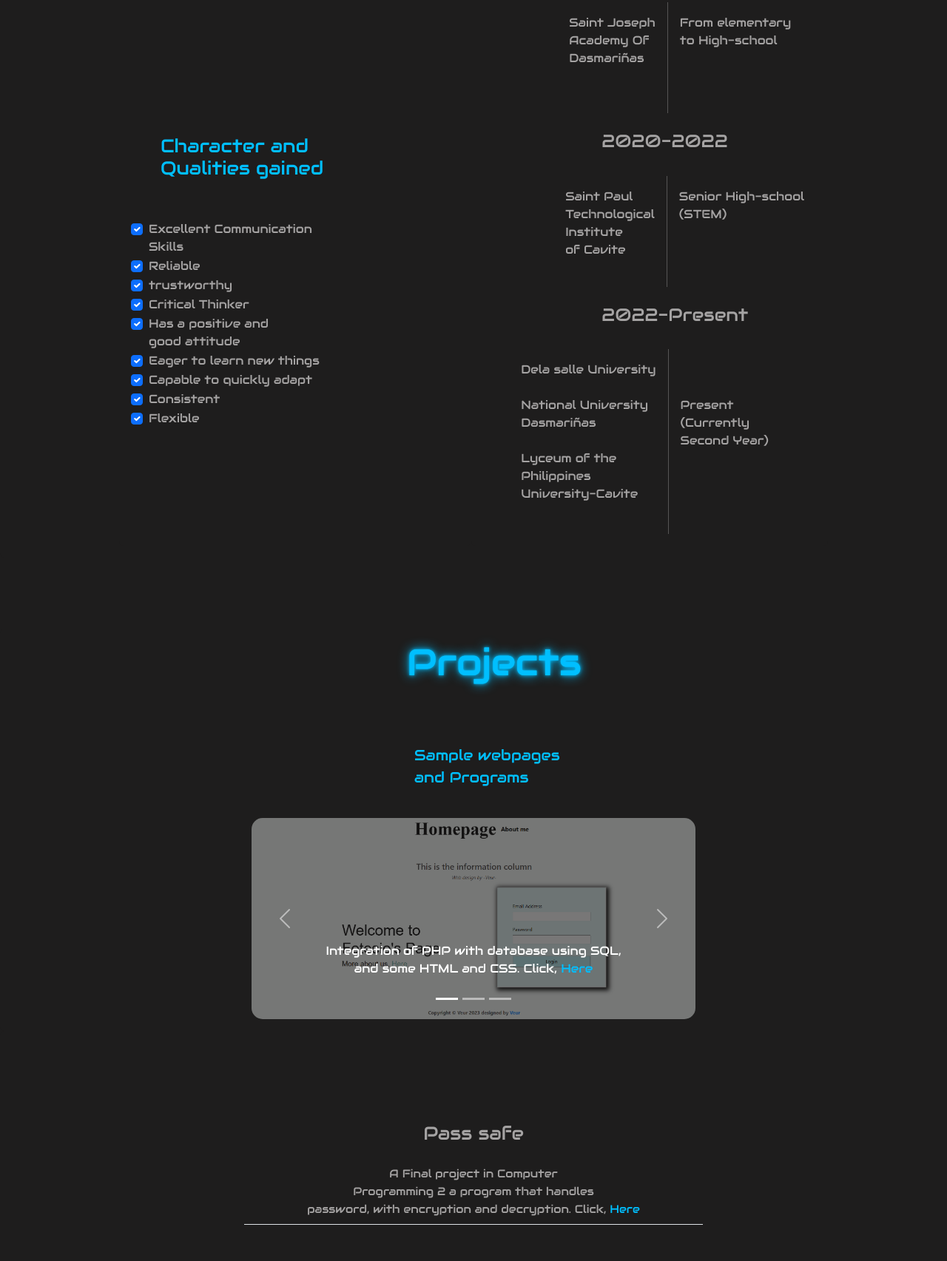
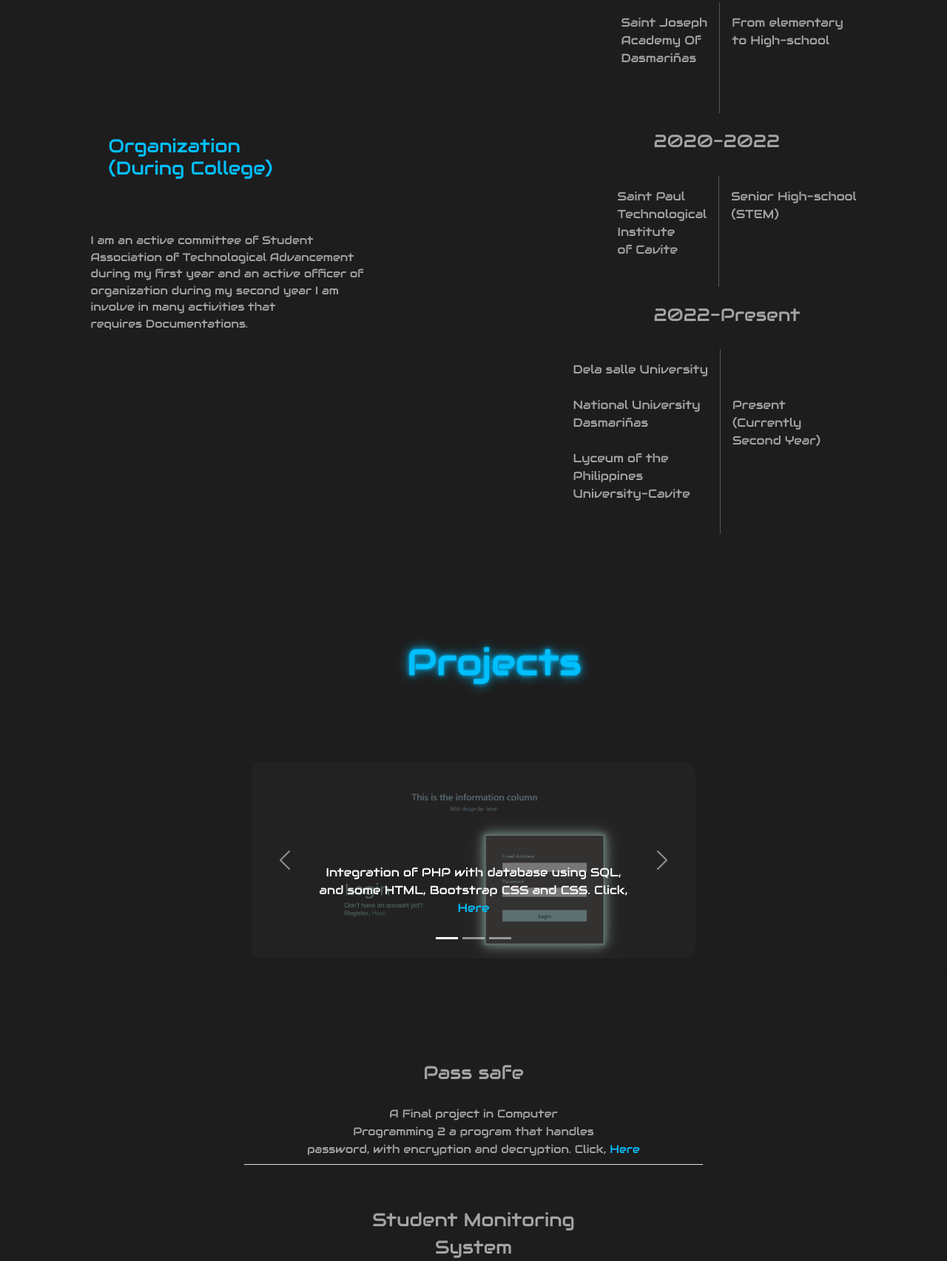
Before and after one commit to Veur31/Final_ProjecT_Fetesio, a plain HTML site: page index.html in a window 1280 px wide. Shown: the part 2480-4185 px from the top of the page at 74% size. Drawn offline with nearby package versions, Linux system fonts and the light colour scheme.

Commit message:
commit change

```diff
--- a/index.html
+++ b/index.html
@@ -13,11 +13,13 @@
 <body>
 
 	<nav id="navbar-example2" class="navbar navbar-expand-lg  px-3 mb-3" style="background-color: rgb(30, 29, 29)">
+
 		<div class="type">
 			<a class="navbar-brand" href="#front" style="color:#00BFFF;"><span class= "typing-effect1" style="font-size: 30px;">FETESIO { }</span></a>
 
 		</div>
 		<ul class="nav nav-pills mx-auto">
+
 		  <li class="nav-item about_me">
 			<a class="nav-link" href="#scrollspyHeading1" style="color:rgb(165, 163, 163);">About Me</a>
 		  </li>
@@ -29,7 +31,7 @@
 		  </li>
 		</ul>
 	</nav>
-	<div id="scrollspyHeading3">
+	<div id="scrollspyHeading1">
 		<div data-aos="fade-right"
 		 data-aos-offset="300"
 		 data-aos-easing="ease-in-sine">
@@ -108,9 +110,7 @@
 	</div>
 </div>
 <br><br><br><br><br>
-<div data-aos="fade-right"
-     data-aos-offset="300"
-     data-aos-easing="ease-in-sine">
+<div data-aos="zoom-in-down">
 
 	<div class="card">
 		<div class="card-body mx-auto">
@@ -175,66 +175,17 @@
  																flex-wrap:wrap;">
 						<div class="card-body mx-auto"  style="border: none; padding-right: 200px;">
 							<br><br><br><br><br><br><br><br><br><br>
-					<h4 class="about-me mx-auto" style="padding-left: 40px;color: #00BFFF; font-size: 25px;">Character and <br>
-						Qualities gained
+					<h4 class="about-me mx-auto" style="padding-left: 40px;color: #00BFFF; font-size: 25px;">Organization <br> (During College)
 					</h4>
 					<br><br>
-					<div class="form-check">
-						<input class="form-check-input" type="checkbox" value="" id="flexCheckChecked" checked>
-						<label class="form-check-label" for="flexCheckChecked">
-						 Excellent Communication <br> Skills
-						</label>
+					<div class="card">
+						<div class="card-body">
+						  <p style="font-size: 15px; color:rgb(165, 163, 163); ;">
+							I am an active committee of Student <br> Association of Technological Advancement <br> during my first year and
+							an active officer of <br> organization during my second year I am <br>
+							involve in many activities that <br> requires Documentations. </p>
+						</div>
 					  </div>
-					  <div class="form-check">
-						<input class="form-check-input" type="checkbox" value="" id="flexCheckChecked" checked>
-						<label class="form-check-label" for="flexCheckChecked">
-						  Reliable
-						</label>
-					  </div>
-					  <div class="form-check">
-						<input class="form-check-input" type="checkbox" value="" id="flexCheckChecked" checked>
-						<label class="form-check-label" for="flexCheckChecked">
-						  trustworthy
-						</label>
-					  </div>
-					  <div class="form-check">
-						<input class="form-check-input" type="checkbox" value="" id="flexCheckChecked" checked>
-						<label class="form-check-label" for="flexCheckChecked">
-						  Critical Thinker
-						</label>
-					  </div>
-					  <div class="form-check">
-						<input class="form-check-input" type="checkbox" value="" id="flexCheckChecked" checked>
-						<label class="form-check-label" for="flexCheckChecked">
-						  Has a positive and <br>
-						  good attitude
-						</label>
-					  </div>
-					  <div class="form-check">
-						<input class="form-check-input" type="checkbox" value="" id="flexCheckChecked" checked>
-						<label class="form-check-label" for="flexCheckChecked">
-						 Eager to learn new things
-						</label>
-					  </div>
-					  <div class="form-check">
-						<input class="form-check-input" type="checkbox" value="" id="flexCheckChecked" checked>
-						<label class="form-check-label" for="flexCheckChecked">
-						 Capable to quickly adapt
-						</label>
-					  </div>
-					  <div class="form-check">
-						<input class="form-check-input" type="checkbox" value="" id="flexCheckChecked" checked>
-						<label class="form-check-label" for="flexCheckChecked">
-						 Consistent
-						</label>
-					  </div>
-					  <div class="form-check">
-						<input class="form-check-input" type="checkbox" value="" id="flexCheckChecked" checked>
-						<label class="form-check-label" for="flexCheckChecked">
-						 Flexible
-						</label>
-					  </div>
-
 
 
 
@@ -247,6 +198,7 @@
 						<div>
 							<div>
 								<div class="card" style="border: none;">
+
 									<div class="card-body mx-auto"  style="border: none;">
 										<h4 style="padding-left: 180px; color: rgb(165, 163, 163); border: none;" >2012-2020</h4><br>
 										<div class="d-flex" style="height: 150px; padding-left: 100px;">
@@ -288,15 +240,15 @@
 			</div>
 <br><br><br><br>
 <div id="scrollspyHeading3">
-	<div data-aos="fade-right"
-     data-aos-offset="300"
-     data-aos-easing="ease-in-sine">
+<div data-aos="fade-up"
+     data-aos-anchor-placement="bottom-bottom">
+
 
 		<div class="card" style="border: none;">
 			<div class="card-body mx-auto" style="border: none;">
 				<h1 class="about-me mx-auto" style="padding-left: 210px;">Projects</h1>
 				<br><br><br>
-				<p style="padding-left: 220px;color: #00BFFF; font-size: 20px;">Sample webpages<br> and Programs</p>
+
 				<br>
 				<div id="carouselExampleCaptions" class="carousel slide " style="max-width: 600px ; margin: 0 auto;">
 					<div class="carousel-indicators ">
@@ -306,9 +258,9 @@
 					</div>
 					<div class="carousel-inner" style="border-radius: 15px;">
 					<div class="carousel-item active">
-						<img src="photos/withsql.png" class="d-block w-100" alt="..." style="opacity: 0.4;">
+						<img src="photos/website.png" class="d-block w-100" alt="..." style="opacity: 0.4;">
 						<div class="carousel-caption d-none d-md-block">
-						<p>Integration of PHP with database using SQL, and some HTML and CSS. Click, <a href="https://github.com/Veur31/unitconverter"style="color: #00BFFF; text-decoration: none;"> Here</a></p>
+						<p>Integration of PHP with database using SQL, and some HTML, Bootstrap CSS and CSS. Click, <a href="https://github.com/Veur31/Website_Movie"style="color: #00BFFF; text-decoration: none;"> Here</a></p>
 						</div>
 					</div>
 					<div class="carousel-item">
@@ -321,7 +273,7 @@
 						<img src="photos/gui.png" class="d-block w-100" alt="..." style="opacity: 0.5	;">
 						<div class="carousel-caption d-none d-md-block">
 						<p style="font-size: 15px;">This GUI is my final project in OOP(Object Oriented Programming)
-						with the integration of tkinker, and using Python language. Click, <a href="https://github.com/Veur31/gui"style="color: #00BFFF; text-decoration: none;"> Here</a></p>
+						with the integration of tkinker, and using Python language. Click, <a href="https://github.com/Veur31/PROJECT_OOP_FETESIO"style="color: #00BFFF; text-decoration: none;"> Here</a></p>
 						</div>
 					</div>
 					</div>
@@ -337,10 +289,7 @@
 			</div>
 		</div>
 	</div>
-	<div data-aos="fade-right"
-	data-aos-offset="300"
-	data-aos-easing="ease-in-sine">
-
+	<div data-aos="fade-up">
 <div class="card">
 	<div class="card-body mx-auto">
 		<br><br><br>
@@ -354,21 +303,12 @@
 			<span style="font-size: 15px;">Final Project in Computer  <br> Programming 2, this is a program written  <br>in python that handles  student
 			attendance for professors. Click, <a href="https://github.com/Veur31/Student-Monitoring-system/tree/main"style="color: #00BFFF; text-decoration: none;">Here</a></span>
 			</li>
-			<br><br>
-			<li class="list-group-item" style="background-color: rgb(30, 29, 29); color: rgb(165, 163, 163);"><span style="font-size: 25px;">Weather Checker</span> <br><br>
-			<span style="font-size: 15px;">Implementation of OpenWeatherMap  <br>(API)  to get  the accurate data from one place <a href="https://github.com/Veur31/wewather"style="color: #00BFFF; text-decoration: none;">Here</a></span></li>
+
 			<br><br>
 			<li class="list-group-item" style="background-color: rgb(30, 29, 29); color: rgb(165, 163, 163);"><span style="font-size: 25px;">Student Information <br>
 			System</span> <span style="font-size: 15px;"><br><br>This a project for our OOP <br> class this second year with the implementation of <br>  OOP principles, and using python library-tkinker. Click, <a href="https://github.com/Veur31/gui"style="color: #00BFFF; text-decoration: none;">Here</a></span></li>
-			<br><br>
-			<li class="list-group-item" style="background-color: rgb(30, 29, 29); color: rgb(165, 163, 163);"><span style="font-size: 25px;">Unit converter</span><br><br> <span style="font-size: 15px;">Unit converter,
-			Lenght converter, <br>Weight Converter, and Temperature converter. Click, <a href="https://github.com/Veur31/unitconverter"style="color: #00BFFF; text-decoration: none;"> Here</a></span></li>
-			<br><br>
-			<li class="list-group-item" style="background-color: rgb(30, 29, 29); color: rgb(165, 163, 163);"><span style="font-size: 25px;">Guessing Game</span><br><br> <span style="font-size: 15px;">
-			A simple game with <br>implementation of python library Random <a href="https://github.com/Veur31/Guessing-game"style="color: #00BFFF; text-decoration: none;"> Here</a></span></li>
-			<br><br>
-			<li class="list-group-item" style="background-color: rgb(30, 29, 29); color: rgb(165, 163, 163);"><span style="font-size: 25px;">To-Do list</span><br><br> <span style="font-size: 15px;">
-			A program that handles list <br> of things to do,with file handling implementation <a href="https://github.com/Veur31/To-do/upload"style="color: #00BFFF; text-decoration: none;"> Here</a></span></li>
+
+
 			<br><br>
 			<li class="list-group-item" style="background-color: rgb(30, 29, 29); color: rgb(165, 163, 163);"><span style="font-size: 25px;">Flight Reservation System</span><br><br> <span style="font-size: 15px;">
 			Final Project in DSA (Data  <br>structure and algorithms), with  implementation of <br>searching algorithm  and a searching algorithms <a href="https://github.com/Veur31/To-do/upload"style="color: #00BFFF; text-decoration: none;"> Here</a></span></li>
@@ -381,18 +321,11 @@
 		  </div>
 
 		  <br><br>
-		  <div class="col card1" style="border: none;">
-			<div class="card">
-			  <div class="card-body">
-				<h5 class="card-title" style="color: rgb(165, 163, 163); width: 200px; height: 1px;"></h5>
 
-			  </div>
-			</div>
-		  </div>
 	</div>
   </div>
 </div>
-
+</div>
 	<div class="card">
 		<div class="card-body mx-auto">
 			<div class="card">
@@ -409,17 +342,21 @@
 		</div>
 	  </div>
 
+
 	  <div class="card">
 		<div class="card-body mx-auto">
-			<p style="Font-weight: Bold;"> Copyright &copy; Karl 2024 designed by
+			<p style="Font-weight: Bold; font-size: 14px;"> Copyright &copy; Karl 2024 designed by
 				<span href = "#" style="color: #00BFFF; text-decoration: none;">Timothy Fetesio</span></p>
 		</div>
-	  </div>
-	  <p class="placeholder-wave">
-		<span class="placeholder col-12"></span>
-	  </p>
-	</div>
+		<div class="col card1" style="border: none;">
+			<div class="card">
+			  <div class="card-body">
+				<h5 class="card-title" style="color: rgb(165, 163, 163); width: 200px; height: 1px;"></h5>
 
+			  </div>
+			</div>
+		  </div>
+		</div>
 </div>
 	<script src="https://unpkg.com/aos@2.3.1/dist/aos.js"></script>
 	<script src="https://cdn.jsdelivr.net/npm/@popperjs/core@2.11.8/dist/umd/popper.min.js" integrity="sha384-I7E8VVD/ismYTF4hNIPjVp/Zjvgyol6VFvRkX/vR+Vc4jQkC+hVqc2pM8ODewa9r" crossorigin="anonymous"></script>
```
Also changed, not shown: photos/website.png (added).
